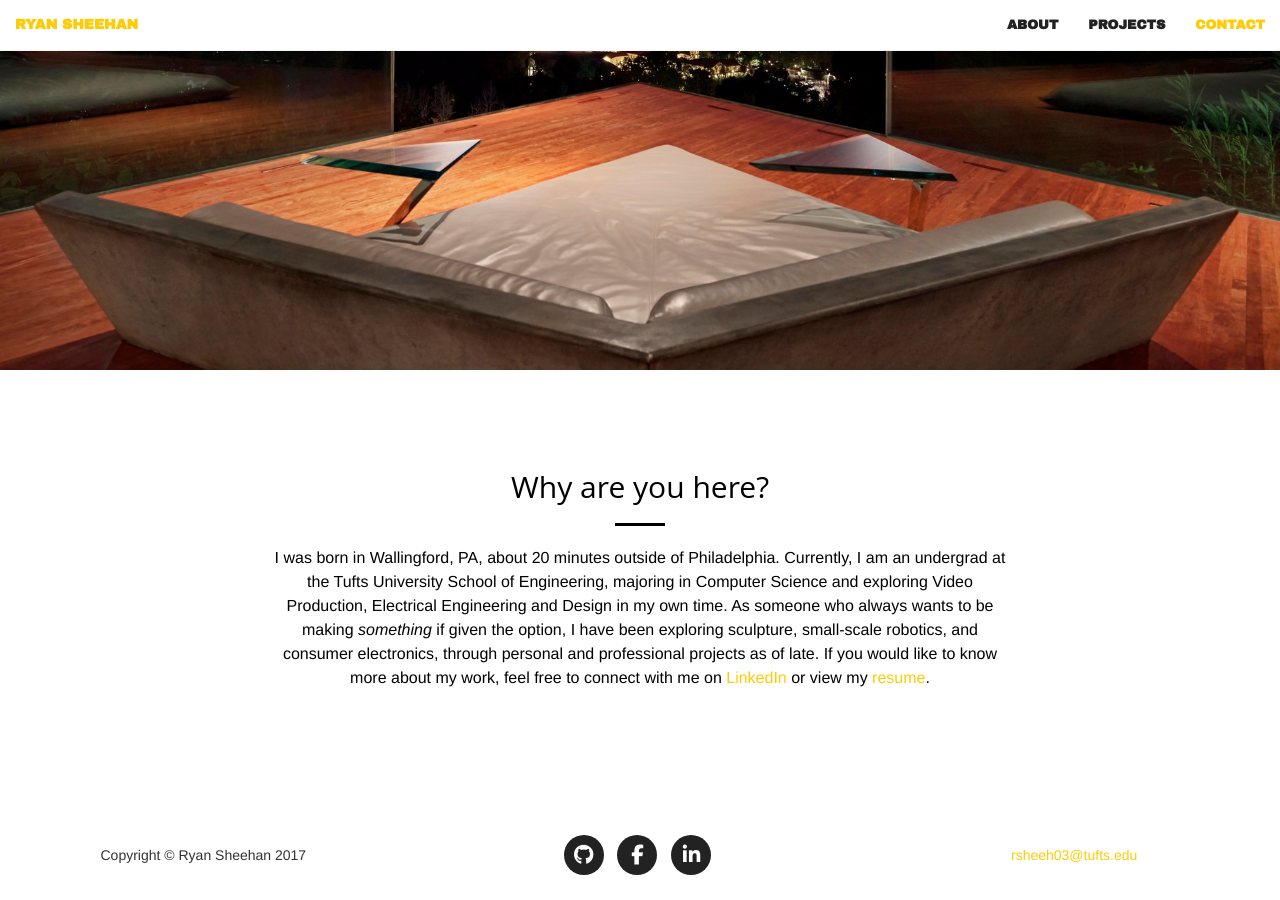
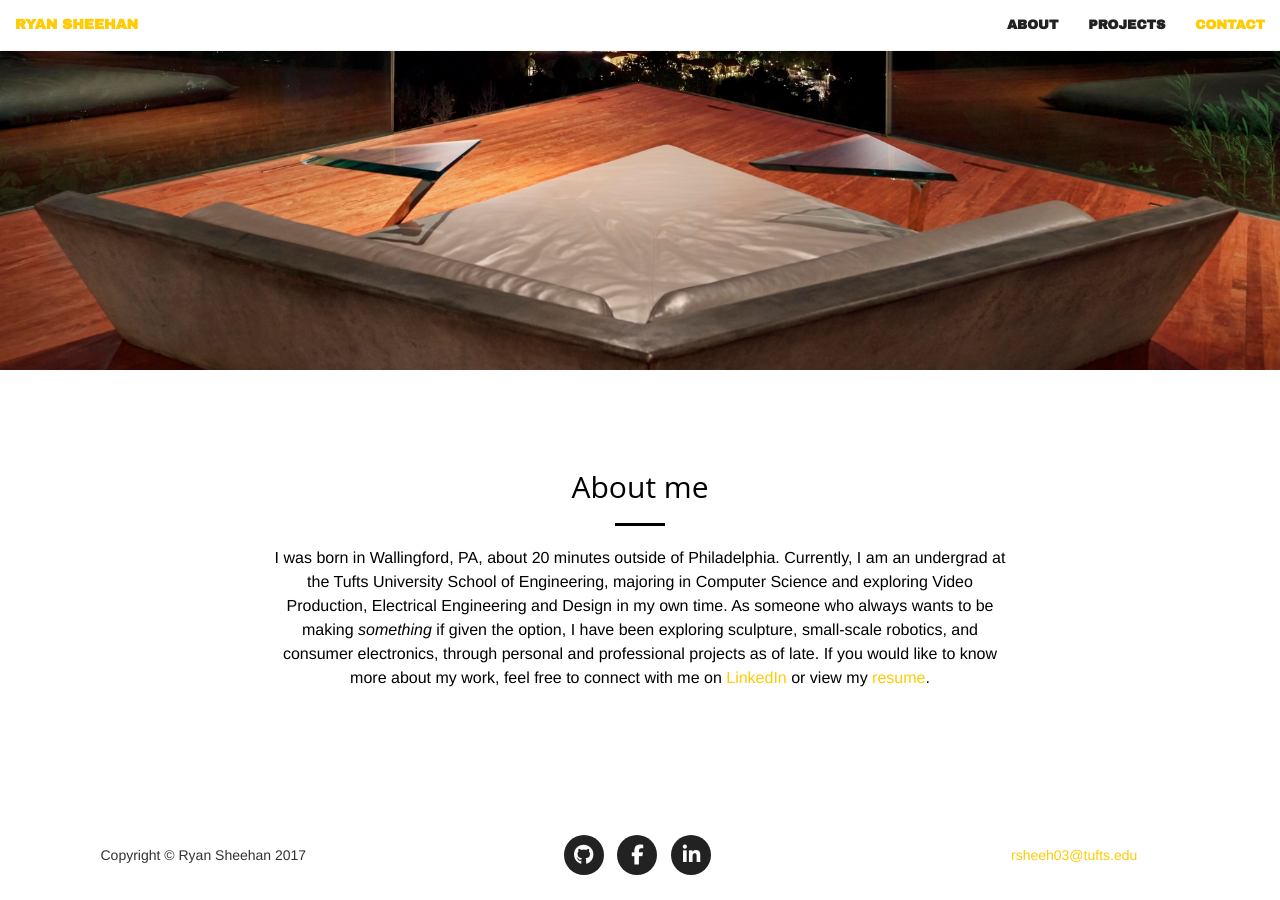
Before and after one commit to Ryan-Sheehan/Ryan-Sheehan.github.io, a Jekyll site: the page index.html, which Jekyll copies as it is, in a window 1280 px wide and 900 px high, scrolled down 530 px. Built offline with Jekyll 4.4.1, drawn with Linux system fonts in a browser that asks for light colours; nearby versions of some CDN libraries.

Commit message:
Update index.html

```diff
--- a/index.html
+++ b/index.html
@@ -62,7 +62,7 @@
 				<div class="container">
 				    <div class="row">
 					<div class="col-lg-8 col-lg-offset-2 text-center">
-					    <h2 class="section-heading">Why are you here?</h2>
+					    <h2 class="section-heading">About me</h2>
 					    <hr class="light">
 					    <p class="text-black">
 					      I was born in Wallingford, PA, about 20 minutes outside of Philadelphia.
```
